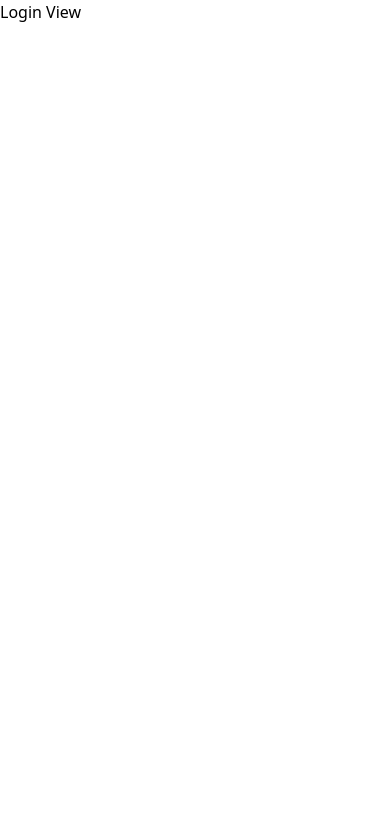
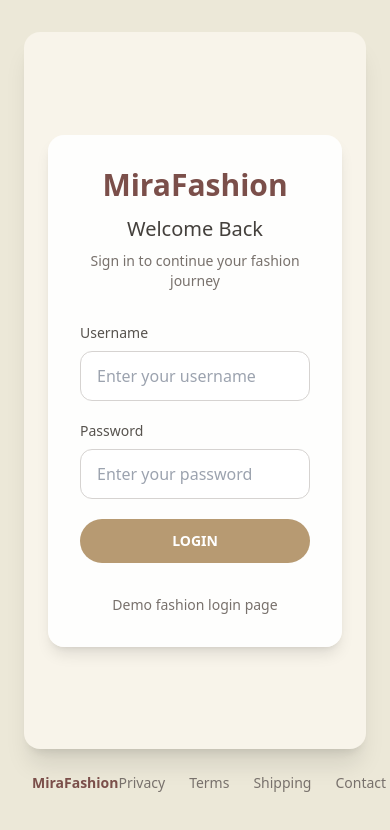
Before and after one commit to Nipuni-Liyange/my-spa-app, a Vue app: page /login in a window 390 px wide. Shown: the top 830 px of the page. Built offline with nearby package versions, Linux system fonts and the light colour scheme.

Commit message:
Create styled MiraFashion login page with auth store

```diff
--- a/src/components/auth/LoginForm.vue
+++ b/src/components/auth/LoginForm.vue
@@ -0,0 +1,76 @@
+<script setup lang="ts">
+import { ref } from 'vue'
+import { useRouter } from 'vue-router'
+import { useAuthStore } from '../../stores/auth'
+
+const router = useRouter()
+const authStore = useAuthStore()
+
+const username = ref('')
+const password = ref('')
+
+async function handleLogin() {
+  const success = await authStore.login({
+    username: username.value,
+    password: password.value,
+  })
+
+  if (success) {
+    router.push('/')
+  }
+}
+</script>
+
+<template>
+  <div class="w-full max-w-md rounded-2xl bg-white/90 p-8 shadow-lg">
+    <div class="mb-8 text-center">
+      <h1 class="text-3xl font-semibold text-[#7b4f4a]">MiraFashion</h1>
+      <p class="mt-3 text-xl font-medium text-stone-700">Welcome Back</p>
+      <p class="mt-2 text-sm text-stone-500">
+        Sign in to continue your fashion journey
+      </p>
+    </div>
+
+    <form class="space-y-5" @submit.prevent="handleLogin">
+      <div>
+        <label class="mb-2 block text-sm font-medium text-stone-600">
+          Username
+        </label>
+        <input
+          v-model="username"
+          type="text"
+          placeholder="Enter your username"
+          class="w-full rounded-xl border border-stone-300 px-4 py-3 outline-none transition focus:border-[#9b7a5a]"
+        />
+      </div>
+
+      <div>
+        <label class="mb-2 block text-sm font-medium text-stone-600">
+          Password
+        </label>
+        <input
+          v-model="password"
+          type="password"
+          placeholder="Enter your password"
+          class="w-full rounded-xl border border-stone-300 px-4 py-3 outline-none transition focus:border-[#9b7a5a]"
+        />
+      </div>
+
+      <p v-if="authStore.error" class="text-sm text-red-500">
+        {{ authStore.error }}
+      </p>
+
+      <button
+        type="submit"
+        :disabled="authStore.loading"
+        class="w-full rounded-full bg-[#b79a72] px-4 py-3 text-sm font-semibold text-white transition hover:bg-[#a98b64] disabled:cursor-not-allowed disabled:opacity-70"
+      >
+        {{ authStore.loading ? 'LOGGING IN...' : 'LOGIN' }}
+      </button>
+    </form>
+
+    <div class="mt-8 text-center text-sm text-stone-500">
+      Demo fashion login page
+    </div>
+  </div>
+</template>
--- a/src/services/authService.ts
+++ b/src/services/authService.ts
@@ -0,0 +1,7 @@
+import api from './api'
+import type { AuthResponse, LoginPayload } from '../types/auth'
+
+export async function loginUser(payload: LoginPayload): Promise<AuthResponse> {
+  const response = await api.post<AuthResponse>('/auth/login', payload)
+  return response.data
+}
--- a/src/stores/auth.ts
+++ b/src/stores/auth.ts
@@ -0,0 +1,60 @@
+import { defineStore } from 'pinia'
+import { computed, ref } from 'vue'
+import { loginUser } from '../services/authService'
+import type { AuthUser, LoginPayload } from '../types/auth'
+
+export const useAuthStore = defineStore('auth', () => {
+  const token = ref<string | null>(localStorage.getItem('token'))
+  const user = ref<AuthUser | null>(
+    JSON.parse(localStorage.getItem('user') || 'null')
+  )
+  const loading = ref(false)
+  const error = ref('')
+
+  const isLoggedIn = computed(() => !!token.value)
+
+  async function login(payload: LoginPayload) {
+    try {
+      loading.value = true
+      error.value = ''
+
+      const data = await loginUser(payload)
+
+      token.value = data.accessToken
+      user.value = {
+        id: data.id,
+        username: data.username,
+        email: data.email,
+        firstName: data.firstName,
+        lastName: data.lastName,
+        image: data.image,
+      }
+
+      localStorage.setItem('token', token.value)
+      localStorage.setItem('user', JSON.stringify(user.value))
+      return true
+    } catch (err) {
+      error.value = 'Invalid username or password.'
+      return false
+    } finally {
+      loading.value = false
+    }
+  }
+
+  function logout() {
+    token.value = null
+    user.value = null
+    localStorage.removeItem('token')
+    localStorage.removeItem('user')
+  }
+
+  return {
+    token,
+    user,
+    loading,
+    error,
+    isLoggedIn,
+    login,
+    logout,
+  }
+})
--- a/src/views/LoginView.vue
+++ b/src/views/LoginView.vue
@@ -1,3 +1,43 @@
+<script setup lang="ts">
+import LoginForm from '../components/auth/LoginForm.vue'
+</script>
+
 <template>
-  <div>Login View</div>
+  <div class="min-h-screen bg-[#ece8d8] px-6 py-8">
+    <div class="mx-auto grid min-h-[85vh] max-w-6xl overflow-hidden rounded-2xl bg-[#f8f4ea] shadow-xl md:grid-cols-2">
+      <div
+        class="relative hidden md:block"
+        style="
+          background-image: url('https://images.unsplash.com/photo-1515886657613-9f3515b0c78f?auto=format&fit=crop&w=1200&q=80');
+          background-size: cover;
+          background-position: center;
+        "
+      >
+        <div class="absolute inset-0 bg-black/20"></div>
+
+        <div class="absolute bottom-10 left-8 z-10 text-white">
+          <p class="max-w-sm text-4xl font-medium leading-tight">
+            Where Miracle Meets
+            the Magic of Fashion
+          </p>
+        </div>
+      </div>
+
+      <div class="flex items-center justify-center px-6 py-10 md:px-12">
+        <LoginForm />
+      </div>
+    </div>
+
+    <footer class="mx-auto mt-6 flex max-w-6xl items-center justify-between px-2 text-sm text-stone-500">
+      <div>
+        <span class="font-semibold text-[#7b4f4a]">MiraFashion</span>
+      </div>
+      <div class="flex gap-6">
+        <span>Privacy</span>
+        <span>Terms</span>
+        <span>Shipping</span>
+        <span>Contact</span>
+      </div>
+    </footer>
+  </div>
 </template>
```
Also changed, not shown: src/types/auth.ts (+24 -0 lines).
